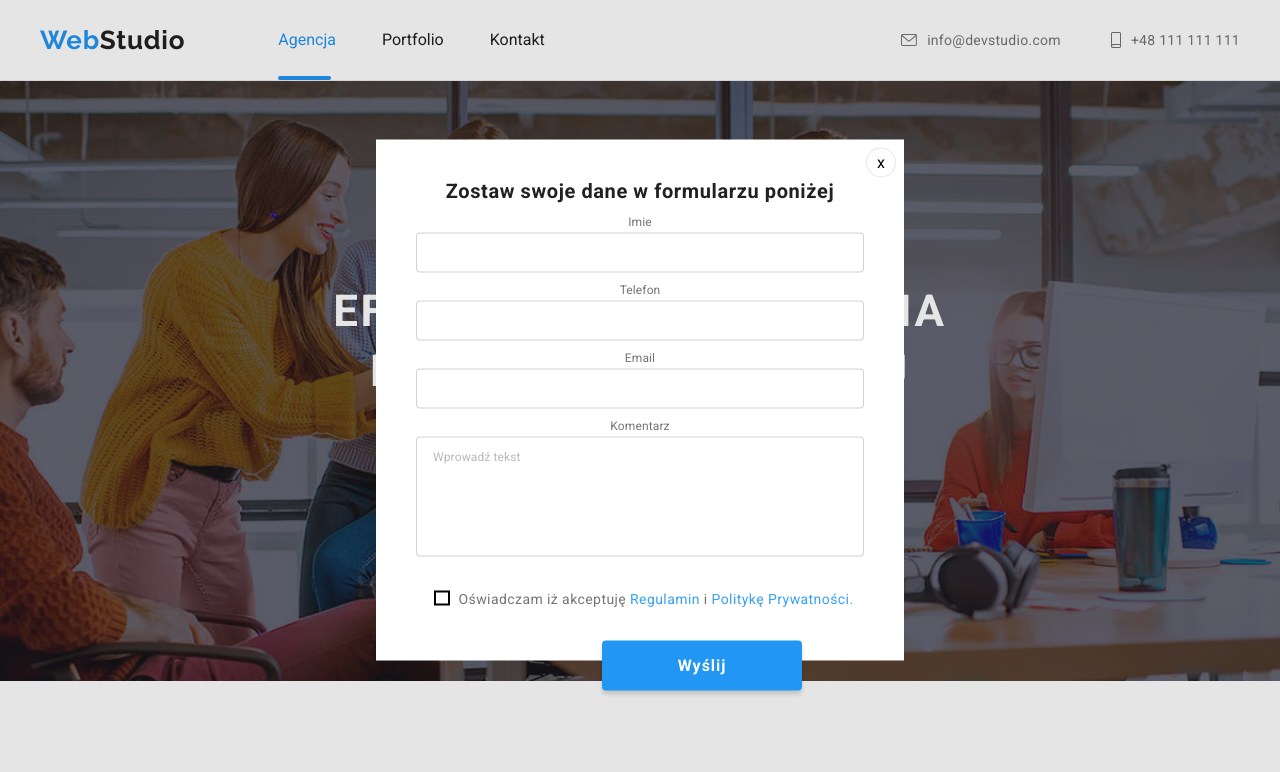
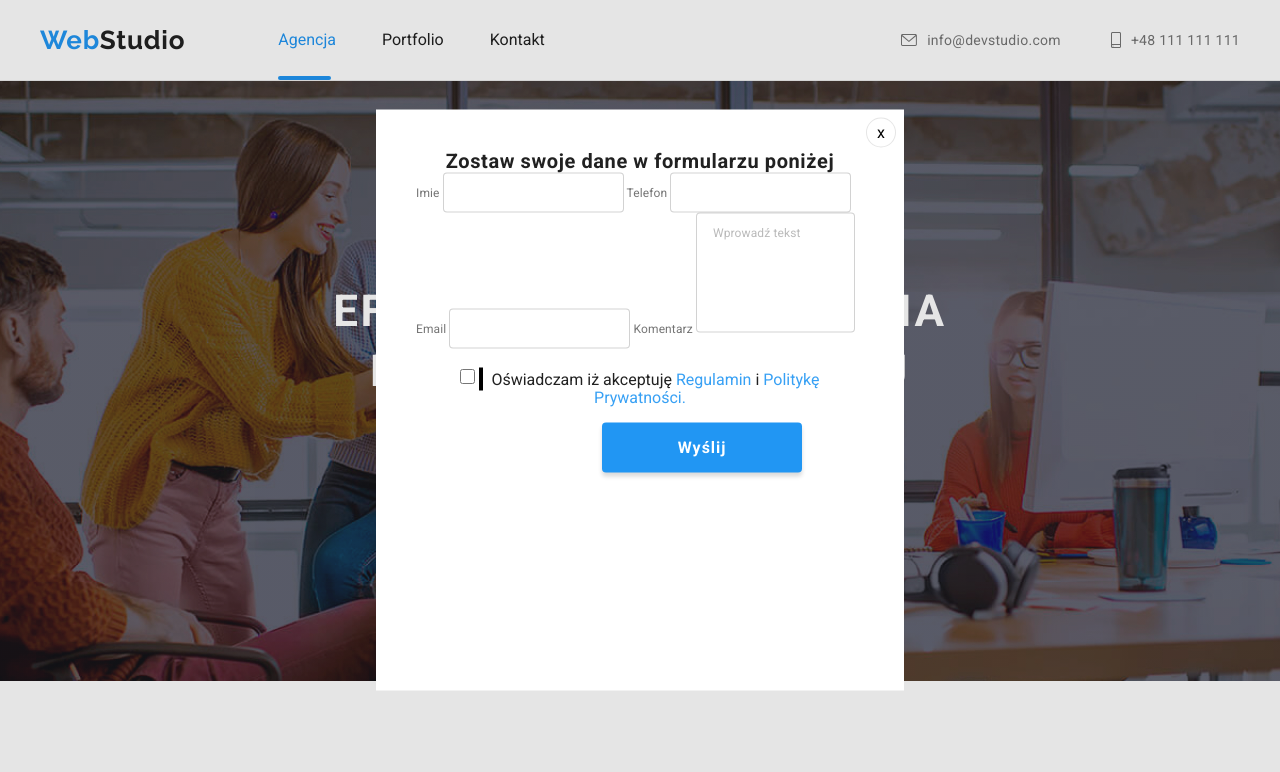
Before and after one commit to LukaszDerkacz/goit-markup-hw-06, a plain HTML site: page index.html in a window 1280 px wide. Both pictures are taken after a click on the button "Zamów usługę". Shown: the top 772 px of the page. Drawn offline with Linux system fonts and the light colour scheme.

Commit message:
test-backgroud

```diff
--- a/css/styles.css
+++ b/css/styles.css
@@ -727,7 +727,7 @@ p{
     left: 50%;
     transform: translate(-50%,-50%);
     width: 528px;
-    height: 521px;
+    height: 581px;
     background-color: var(--white-color);
   }
 
@@ -749,18 +749,74 @@ p{
     pointer-events: none;
   }
 
+  .modal-form {
+    display: block;
+    padding: 40px;
+  }
+
+  .modal-form h3 {
+    font-size: 20px;
+    letter-spacing: var(--spacing-percent-3);
+    color: var(--primary-color);
+
+  }
+
+  .modal-inputs{
+    align-items: left;
+    text-align: left;
+    font-family: var(--font-family-primary);
+    font-style: normal;
+    font-weight: normal;
+    font-size: 12px;
+    line-height: 14px;
+    letter-spacing: 0.01em;
+    color: var(--second-color);
+  }
+
+  .modal-text {
+    margin-bottom: 4px;
+
+    font-family: Roboto;
+    font-style: normal;
+    font-weight: normal;
+    font-size: 12px;
+    line-height: 14px;
+    letter-spacing: 0.01em;
+
+    color: var(--second-color);
+  }
+
+  .modal-input-box:checked + .checkbox {
+    color: var(--accent-color);
+  }
+
+  .modal-input-box {
+    box-sizing: border-box;
+    height: 16px;
+    width: 15px;
+    border: 1px solid var(--primary-color);
+  }
+
+
+  .modal-label-icon {
+    fill: var(--primary-color);
+  }
+
+
+
+
 /**/
 
-.form_for_offer {
+/* .form_for_offer {
   display: flex;
   align-items: center;
-}
-
+} */
+/*
 .form {
   display: flex;
-  flex-direction: column;
-  align-items: center;
-  justify-content: center;
+  flex-direction: column; */
+  /* align-items: center; */
+  /* justify-content: center; */
 }
 
 .form h4 {
@@ -772,17 +828,17 @@ p{
   font-weight: bold;
   font-size: 20px;
   line-height: 23px;
-  text-align: center;
+  /* text-align: center; */
   letter-spacing: 0.03em;
 
   color: #212121;
 }
 
-.form-inputs {
+/* .form-inputs {
   display: flex;
   flex-direction: column;
   width: 448px;
-}
+} */
 
 .form-input {
   height: 40px;
@@ -792,9 +848,11 @@ p{
 }
 
 .form-input-imie {
-  background-image: url("../images/symbol-defs.svg#icon-person");
-  background-position: 11px 12px;
-  background-size: 12px 12px;
+  background: url("../images/symbol-defs.svg#icon-person");
+  fill: var(--primary-color);
+  color: var(--primary-color);
+  background-position: 15px 14px 15px;
+  background-size: 12px;
   background-repeat: no-repeat;
   padding-left: 42px;
 }
@@ -825,23 +883,12 @@ textarea {
 }
 
 .form-inputs label {
-  display: flex;
+  /* display: flex; */
   flex-direction: column;
   margin-bottom: 10px;
 }
 
-.label-text {
-  margin-bottom: 4px;
 
-  font-family: Roboto;
-  font-style: normal;
-  font-weight: normal;
-  font-size: 12px;
-  line-height: 14px;
-  letter-spacing: 0.01em;
-
-  color: #757575;
-}
 
 .form-label {
   font-family: Roboto;
@@ -887,19 +934,19 @@ textarea {
 
 .form-checkbox {
   margin-top: 20px;
-  display: flex;
-  justify-content: center;
-  align-items: center;
+  /* display: flex; */
+  /* justify-content: center;
+  align-items: center; */
   height: 24px;
 }
 
-.checkbox {
+/* .checkbox {
   display: flex;
   align-items: center;
   justify-content: center;
-}
+} */
 
-.checkbox-text {
+/* .checkbox-text {
   margin-left: 8px;
   justify-content: center;
   align-items: center;
@@ -912,14 +959,14 @@ textarea {
   letter-spacing: 0.03em;
 
   color: #757575;
-}
+} */
 
 .checkbox-text a {
   color: rgba(33, 150, 243, 0.9);
 }
 
 .checkbox-text::before {
-  display: inline-flex;
+  /* display: inline-flex; */
   content: "";
   margin-right: 8px;
   width: 16px;
@@ -928,13 +975,12 @@ textarea {
 }
 
 .form-input-zgoda:checked + .checkbox-text::before {
-  display: inline-flex;
+  /* display: inline-flex; */
   border: none;
   content: "";
   background-color: #2196f3;
   border: solid 2px #2196f3;
   border-radius: 2px;
-  background-image: url("../images/ptaszek.svg");
   fill: #fff;
 }
 
@@ -957,7 +1003,7 @@ textarea {
   font-weight: bold;
   font-size: 16px;
   line-height: 30px;
-  text-align: center;
+  /* text-align: center; */
   letter-spacing: 0.06em;
 
   color: #ffffff;
--- a/index.html
+++ b/index.html
@@ -68,13 +68,14 @@
                 <div class="backdrop is-hidden" data-modal>
                     <div class="modal">
                         <button type="button" class="close-btn" data-modal-close>x</button>
-                        <div class="form">
-                            <form name="form_for_offer" novalidate>
-                                <h4>Zostaw swoje dane w formularzu poniżej</h4>
-                                <div class="form-inputs">
+                        <div class="modal-form">
+                            <form>
+                                <h3>Zostaw swoje dane w formularzu poniżej</h3>
+                                <div class="modal-inputs">
                                     <label class="form-label">
-                                        <span class="label-text">Imie</span>
+                                        <span class="modal-text">Imie</span>
                                         <input type="text" class="form-input form-input-imie" name="Imie" placeholder=""/>
+
                                     </label>
                                     <label class="form-label">
                                         <span class="label-text">Telefon</span>
@@ -90,7 +91,8 @@
                                     </label>
                                 </div>
                                 <div class="form-checkbox">
-                                    <label class="checkbox">
+                                    <input type="checkbox" class="modal-input-box" value="modal-checkbox-input" id="modal-checkbox-input">
+                                    <label class="checkbox" for="modal-checkbox-input">
                                         <input type="checkbox" class="form-input-zgoda" name="Zgoda"/><span class="checkbox-text">Oświadczam iż akceptuję <a href="https://www.sejm.gov.pl/prawo/konst/polski/kon1.htm">Regulamin</a> i <a href="https://uodo.gov.pl/pl/file/727">Politykę Prywatności.</a></span>
                                     </label>
                                 </div>
```
